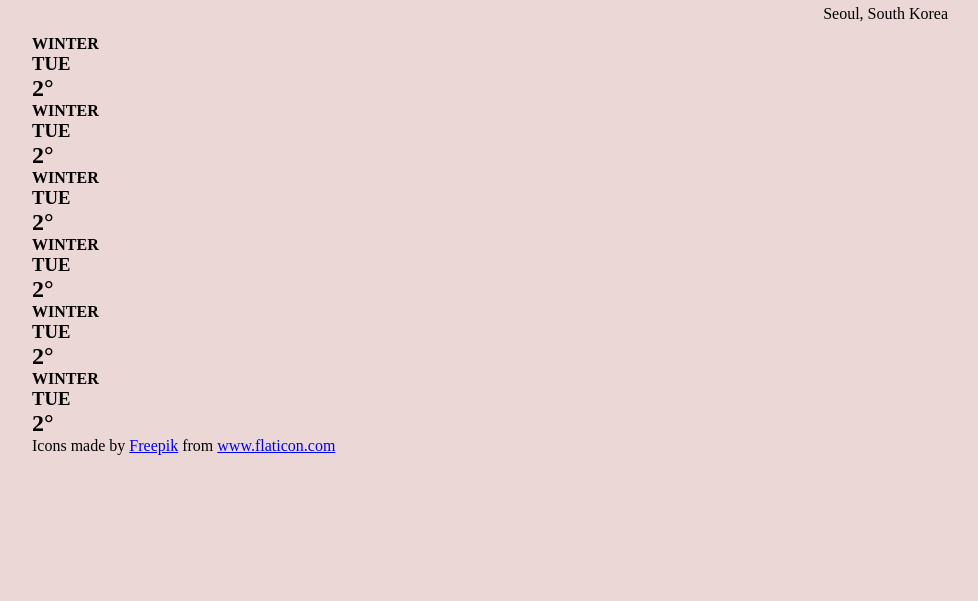
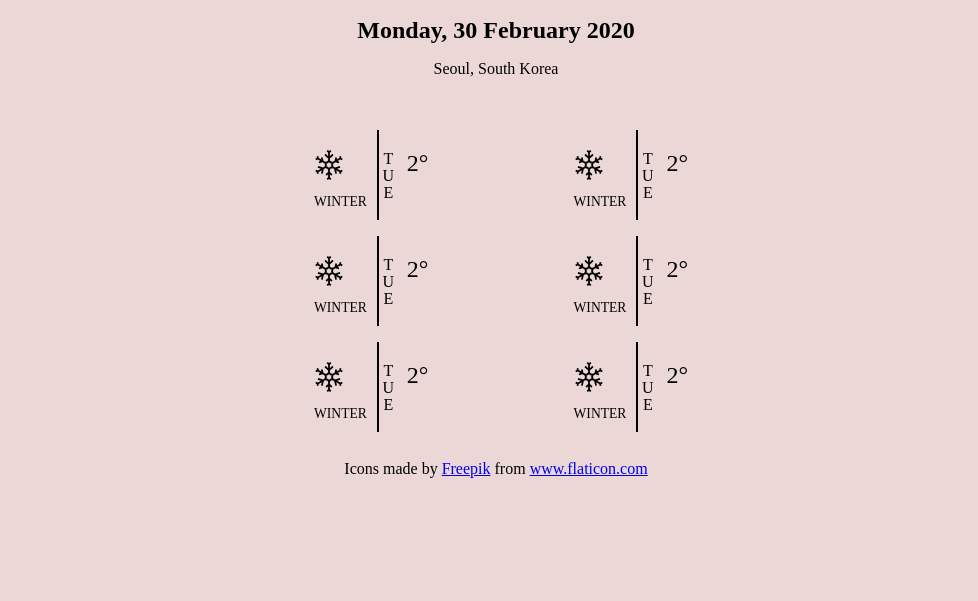
Before and after one commit to dev-billy/mws_alc_challenge, a website: page index.html in a window 1280 px wide. Shown: the part 199-800 px from the top of the page, without its empty margins (144-1122 px from the left). Drawn offline with Linux system fonts and the light colour scheme.

```diff
--- a/index.html
+++ b/index.html
@@ -32,9 +32,13 @@
    <div class="nextWeather">
         <div class="nextWeather_box">
             <div class="nextWeather_box_left">
-                <div class="next icon"></div>
+                <div class="next icon">
+                    <img src="./assets/icons/snowflakes.svg" alt="snowflake"
+                     width="40"/>
+                </div>
                 <h4 class="next_weather">WINTER</h4>
             </div>
+            <div class="line"></div>
             <div class="nextWeather_box_right">
                 <h3 class="nextWeather_day">TUE</h3>
                 <h2 class="nextWeather_temp">2&deg;</h2>
@@ -42,9 +46,13 @@
         </div>
         <div class="nextWeather_box">
             <div class="nextWeather_box_left">
-                <div class="next icon"></div>
+                <div class="next icon">
+                    <img src="./assets/icons/snowflakes.svg" alt="snowflake"
+                     width="40"/>
+                </div>
                 <h4 class="next_weather">WINTER</h4>
             </div>
+            <div class="line"></div>
             <div class="nextWeather_box_right">
                 <h3 class="nextWeather_day">TUE</h3>
                 <h2 class="nextWeather_temp">2&deg;</h2>
@@ -52,9 +60,13 @@
         </div>
         <div class="nextWeather_box">
             <div class="nextWeather_box_left">
-                <div class="next icon"></div>
+                <div class="next icon">
+                    <img src="./assets/icons/snowflakes.svg" alt="snowflake"
+                     width="40"/>
+                </div>
                 <h4 class="next_weather">WINTER</h4>
             </div>
+            <div class="line"></div>
             <div class="nextWeather_box_right">
                 <h3 class="nextWeather_day">TUE</h3>
                 <h2 class="nextWeather_temp">2&deg;</h2>
@@ -62,9 +74,13 @@
         </div>
         <div class="nextWeather_box">
             <div class="nextWeather_box_left">
-                <div class="next icon"></div>
+                <div class="next icon">
+                    <img src="./assets/icons/snowflakes.svg" alt="snowflake"
+                     width="40"/>
+                </div>
                 <h4 class="next_weather">WINTER</h4>
             </div>
+            <div class="line"></div>
             <div class="nextWeather_box_right">
                 <h3 class="nextWeather_day">TUE</h3>
                 <h2 class="nextWeather_temp">2&deg;</h2>
@@ -72,9 +88,13 @@
         </div>
         <div class="nextWeather_box">
             <div class="nextWeather_box_left">
-                <div class="next icon"></div>
+                <div class="next icon">
+                    <img src="./assets/icons/snowflakes.svg" alt="snowflake"
+                     width="40"/>
+                </div>
                 <h4 class="next_weather">WINTER</h4>
             </div>
+            <div class="line"></div>
             <div class="nextWeather_box_right">
                 <h3 class="nextWeather_day">TUE</h3>
                 <h2 class="nextWeather_temp">2&deg;</h2>
@@ -82,9 +102,13 @@
         </div>
         <div class="nextWeather_box">
             <div class="nextWeather_box_left">
-                <div class="next icon"></div>
+                <div class="next icon">
+                    <img src="./assets/icons/snowflakes.svg" alt="snowflake"
+                     width="40"/>
+                </div>
                 <h4 class="next_weather">WINTER</h4>
             </div>
+            <div class="line"></div>
             <div class="nextWeather_box_right">
                 <h3 class="nextWeather_day">TUE</h3>
                 <h2 class="nextWeather_temp">2&deg;</h2>
@@ -94,7 +118,8 @@
    <div class="socials">
        <div class="ig"></div>
        <div class="twitter"></div>
-       Icons made by <a href="https://www.flaticon.com/authors/freepik" title="Freepik">Freepik</a> from <a href="https://www.flaticon.com/" title="Flaticon"> www.flaticon.com</a>
+
    </div>
+   <div class="footer">Icons made by <a href="https://www.flaticon.com/authors/freepik" title="Freepik">Freepik</a> from <a href="https://www.flaticon.com/" title="Flaticon"> www.flaticon.com</a></div>
 </body>
 </html>
--- a/styles/main.css
+++ b/styles/main.css
@@ -17,7 +17,9 @@
 main{
     display: flex;
     flex-direction: column;
-
+    width:100%;
+    max-width:500px;
+    margin:2rem auto;
 }
 .main_weather_box{
     display:flex;
@@ -30,14 +32,14 @@
 }
 
 .current_weather{
-    font-size:.75rem;
+    font-size:.95rem;
     padding:.25rem;
-    font-weight:200;
+    font-weight:700;
     text-align: center;
 }
 
 .icon img{
-    margin:0 auto;
+    margin:10px auto;
     width:50px;
     align-self: center;
     justify-self: center;
@@ -59,7 +61,59 @@
     font-size:1rem;
     font-weight:300;
     padding:.75rem;
-    text-align:right;
+    text-align:center;
 }
 
 /* end main */
+
+.nextWeather{
+    display: flex;
+    flex-direction: row;
+    width:100%;
+    max-width: 400px;
+    margin:0 auto;
+    justify-content: space-between;
+    flex-wrap:wrap;
+
+}
+
+.nextWeather_box{
+    padding:.5rem;
+    display: flex;
+
+}
+.nextWeather_box_right{
+    display: flex;
+}
+
+.nextWeather_box_left{
+    padding:10px;
+
+}
+.next img{
+    margin:10px auto;
+    width:30px;
+}
+.next_weather{
+    font-weight:100;
+    font-size:.85rem;
+    text-align: center;
+}
+.nextWeather_day{
+    writing-mode: vertical-lr;
+    text-orientation:upright;
+    text-align: center;
+    font-weight:300;
+    font-size:1rem;
+}
+.nextWeather_temp{
+    margin-left:10px;
+    font-weight:300;
+    margin-top:20px;
+}
+
+
+.footer{
+    margin-top:20px;
+    text-align: center;
+}
```
